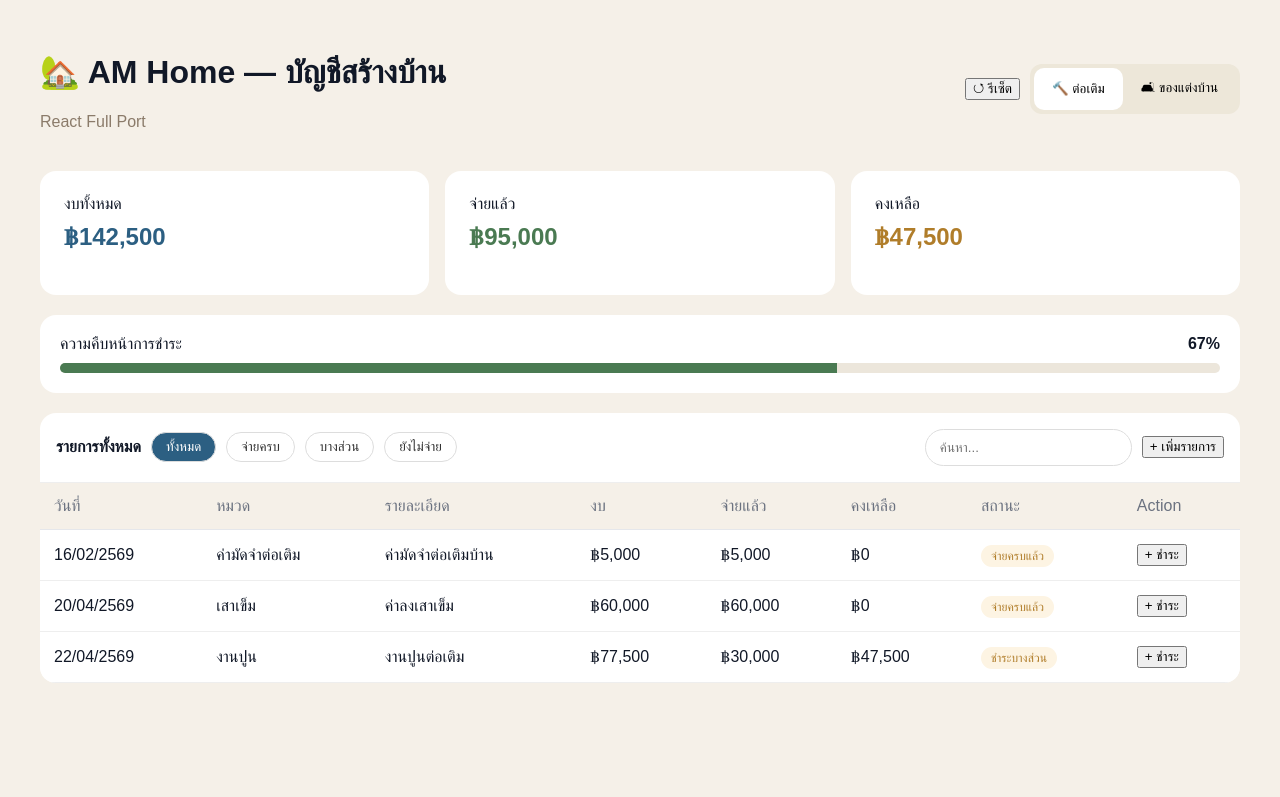
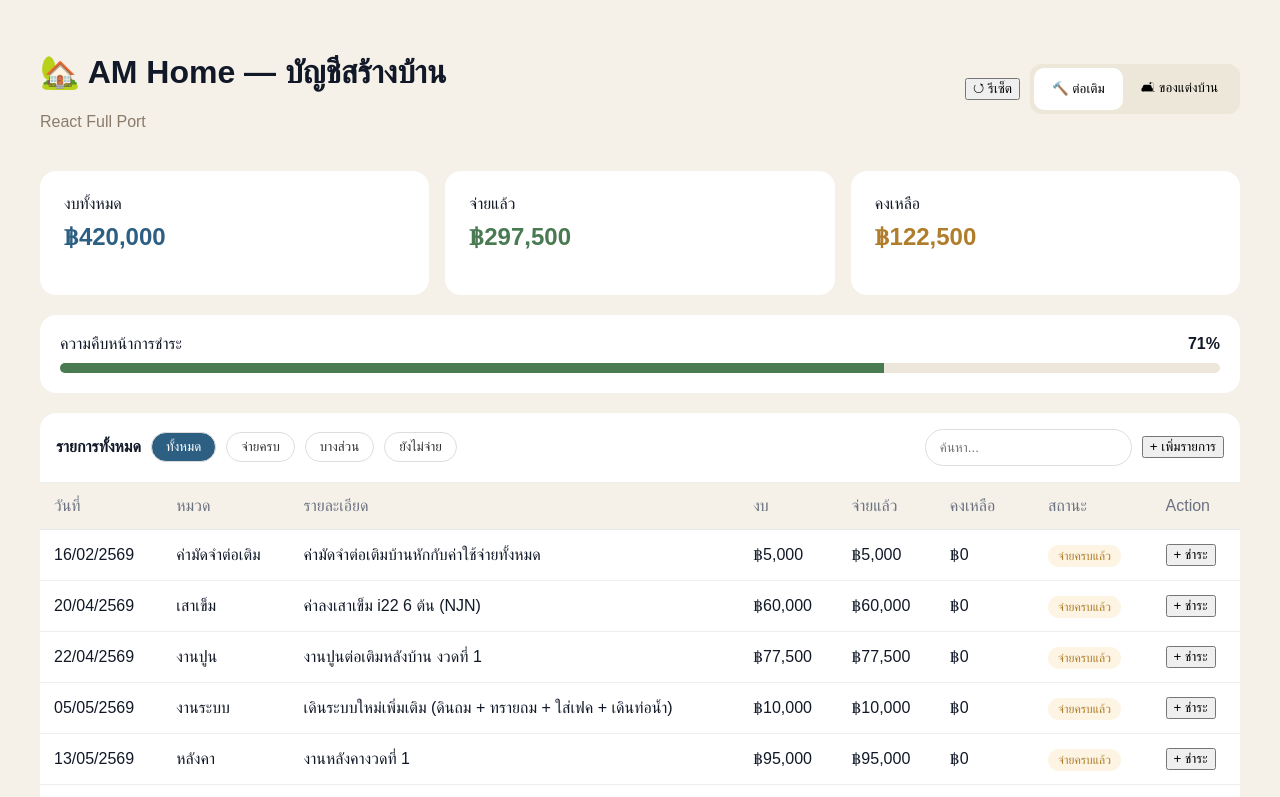
Before and after one commit to mildermine-kwr/am-home-budget, a React (Vite) app: page / in a window 1280 px wide. Shown: the top 797 px of the page. Built offline with nearby package versions, Linux system fonts and the light colour scheme.

Commit message:
Update App.jsx

```diff
--- a/src/App.jsx
+++ b/src/App.jsx
@@ -1,56 +1,10 @@
 
 import { useEffect, useMemo, useState } from 'react'
+import { TORT, FURN } from './data/items'
 
-const DEFAULT_TORT = [
-  {
-    id: 1,
-    date: '16/02/2569',
-    cat: 'ค่ามัดจำต่อเติม',
-    note: 'ค่ามัดจำต่อเติมบ้าน',
-    total: 5000,
-    paid: 5000,
-  },
-  {
-    id: 2,
-    date: '20/04/2569',
-    cat: 'เสาเข็ม',
-    note: 'ค่าลงเสาเข็ม',
-    total: 60000,
-    paid: 60000,
-  },
-  {
-    id: 3,
-    date: '22/04/2569',
-    cat: 'งานปูน',
-    note: 'งานปูนต่อเติม',
-    total: 77500,
-    paid: 30000,
-  },
-]
+const DEFAULT_TORT = TORT
 
-const DEFAULT_FURN = [
-  {
-    id: 101,
-    date: '20/10/2568',
-    cat: 'Home Appliances',
-    note: 'เครื่องอบผ้า Samsung',
-    total: 22396,
-    paid: 13438,
-    installment: {
-      paid: 6,
-      total: 10,
-      monthly: 2240,
-    },
-  },
-  {
-    id: 102,
-    date: '26/10/2568',
-    cat: 'Furniture',
-    note: 'Sofa Pasadena',
-    total: 47000,
-    paid: 14000,
-  },
-]
+const DEFAULT_FURN = FURN
 
 const STORAGE_KEY =
   'am-home-react-budget'
```
